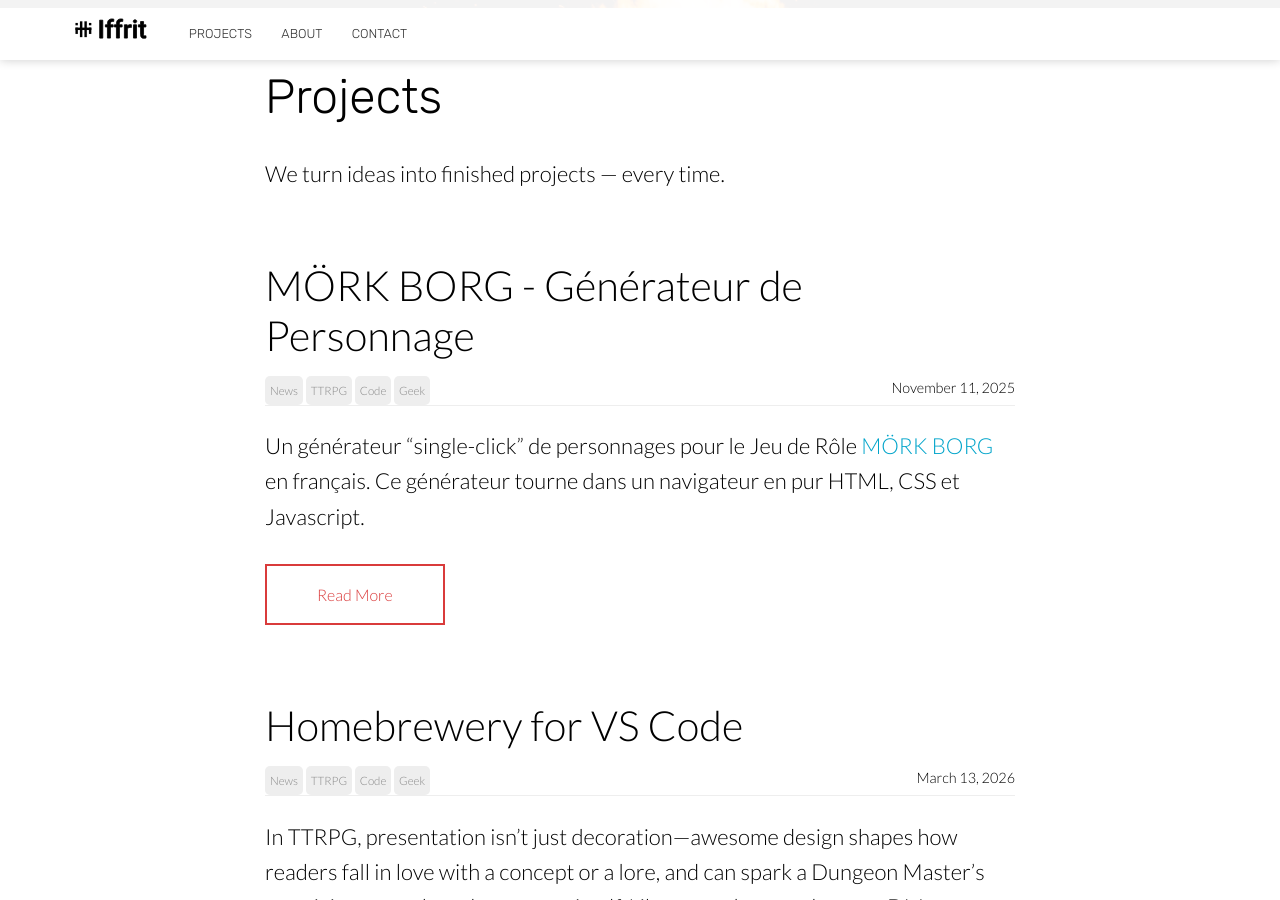
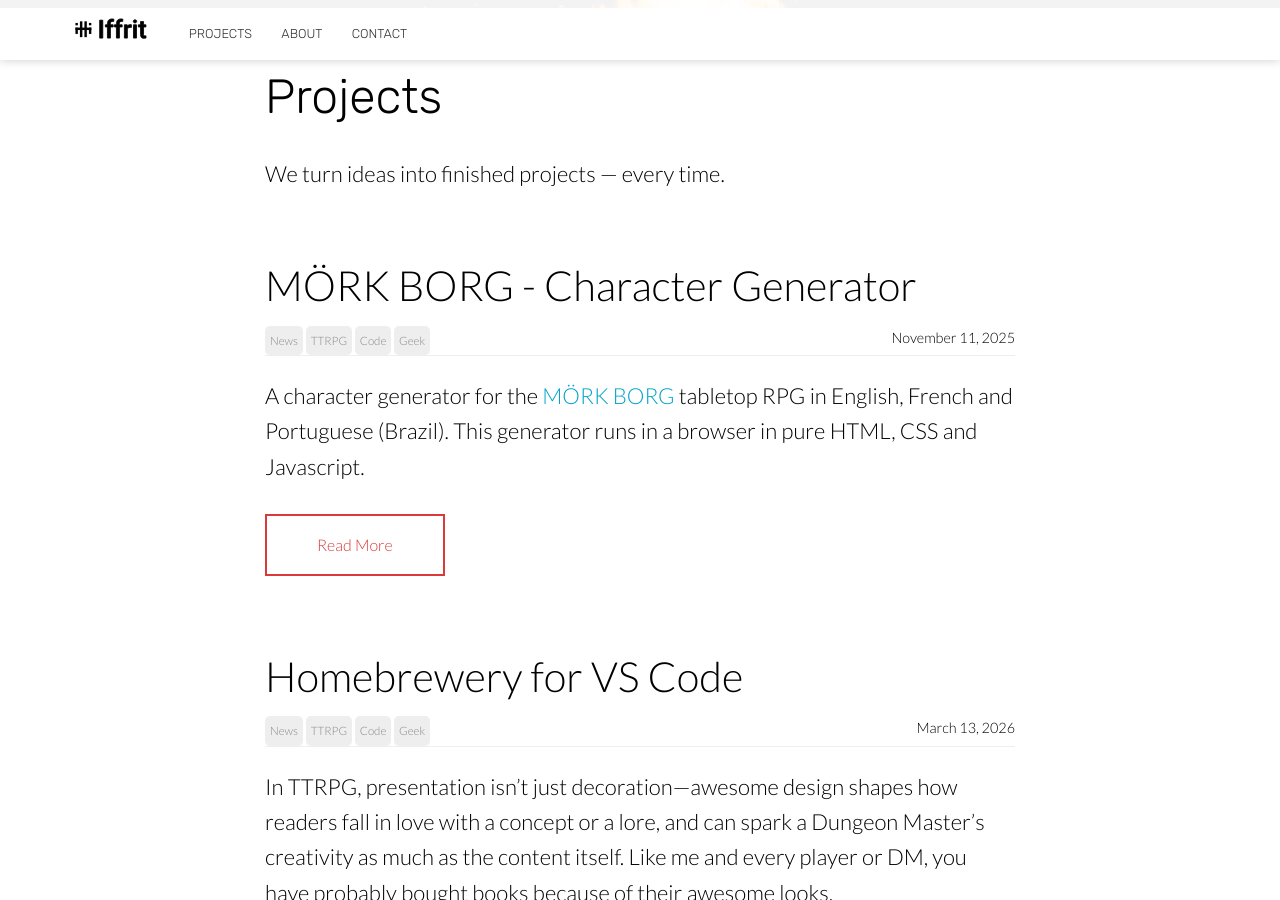
Before and after one commit to Iffrit-Studio/iffrit-website, a Jekyll site: the page built from index.html, in a window 1280 px wide and 900 px high, scrolled down 892 px. Built offline with Jekyll 4.4.1, drawn with Linux system fonts in a browser that asks for light colours; nearby versions of some CDN libraries.

Commit message:
Updated Mork Borg Character Generation with English and Portuguese

```diff
--- a/_projects/mork-borg-character-generator-fr.md
+++ b/_projects/mork-borg-character-generator-fr.md
@@ -1,8 +1,8 @@
 ---
 layout: project
-title: MÖRK BORG - Générateur de Personnage
+title: MÖRK BORG - Character Generator
 date: 2025-11-11
-description: Un générateur "single-click" de personnages pour le Jeu de Rôle MÖRK BORG en français.
+description: Single-click character generator for the Mörk Borg TTRPG.
 author_staff_member: fx
 categories:
   - News
@@ -22,18 +22,22 @@
     border-radius: 20px;
 }
 </style>
-Un générateur "single-click" de personnages pour le Jeu de Rôle <a target="_blank" rel="nofollow" href="https://morkborg.com/">MÖRK BORG</a> en français. Ce générateur tourne dans un navigateur en pur HTML, CSS et Javascript.
+A character generator for the <a href="https://morkborg.com/" target="_blank">MÖRK BORG</a> tabletop RPG in English, French and Portuguese (Brazil).
+This generator runs in a browser in pure HTML, CSS and Javascript.
 
-![MÖRK BORG - Générateur de Personnage](https://github.com/fxnicolas/mork-borg-character-generator/raw/main/mork-borg-character-generator-screenshot.png)
-*Générateur de Personnage Mörk Borg*{: style="text-align: center; font-size: 0.85em; display: block;"}
+![MÖRK BORG - Character Generator](https://github.com/fxnicolas/mork-borg-character-generator/raw/main/mork-borg-character-generator-screenshot.png)
+*Mörk Borg Character Generator*{: style="text-align: center; font-size: 0.85em; display: block;"}
 
-## Utilisation
+## Usage
 
-* <a href="https://iffrit.itch.io/mork-borg-genrateur-de-personnages" target="_blank">Téléchargez</a> et décompressez le générateur, puis lancez le fichier HTML. Vous pouvez aussi lancer le <a target="_blank" rel="nofollow" href="https://fxnicolas.github.io/mork-borg-character-generator/mork-borg-character-generator.html">générateur</a> en ligne.
-* Sélectionnez une Classe de personnage, puis cliquez sur **Générer**. Vous pouvez également choisir une classe aléatoire ou aucune classe (Racaille), en sélectionnant deux attributs d'excellence (tirés sur les 3 meilleurs de 4d6 au lieu de 3d6).
-* Le **Mode Édition** permet de modifier le contenu de la fiche (cliquez sur un élément pour l'éditer) et sauvegarder vos personnages localement.
-* Vous pouvez **directement imprimer la fiche en PDF** ou sur papier (A4, orientation Paysage/Landscape).
-Notez que l'en-tête et le pied de page seront automatiquement masqués à l'impression
+* <a href="https://iffrit.itch.io/mork-borg-genrateur-de-personnages" target="_blank">Download</a> and unzip the generator then open the HTML file. You can also launch the <a href="https://fxnicolas.github.io/mork-borg-character-generator/mork-borg-character-generator.html" target="_blank">online generator</a>.
+* Select a character **Class**, then click **Generate**. You can also choose a random class or no class (Scum), by selecting two excellence attributes (rolled on the 3 best of 4d6 instead of 3d6).
+* The **Edit Mode** allows you to modify the content of the sheet (click on an element to edit it) and save your characters locally.
+* You can directly **print the sheet to PDF** or on paper (A4, Landscape orientation). <br>*Note that the header and footer will automatically be hidden when printing*.
+
+## Credits
+
+The Portuguese (Brazil) translation is provided by <a href="https://github.com/SoJaum" target="blank">Jaum</a>.
 
 ## Notice
 
```
